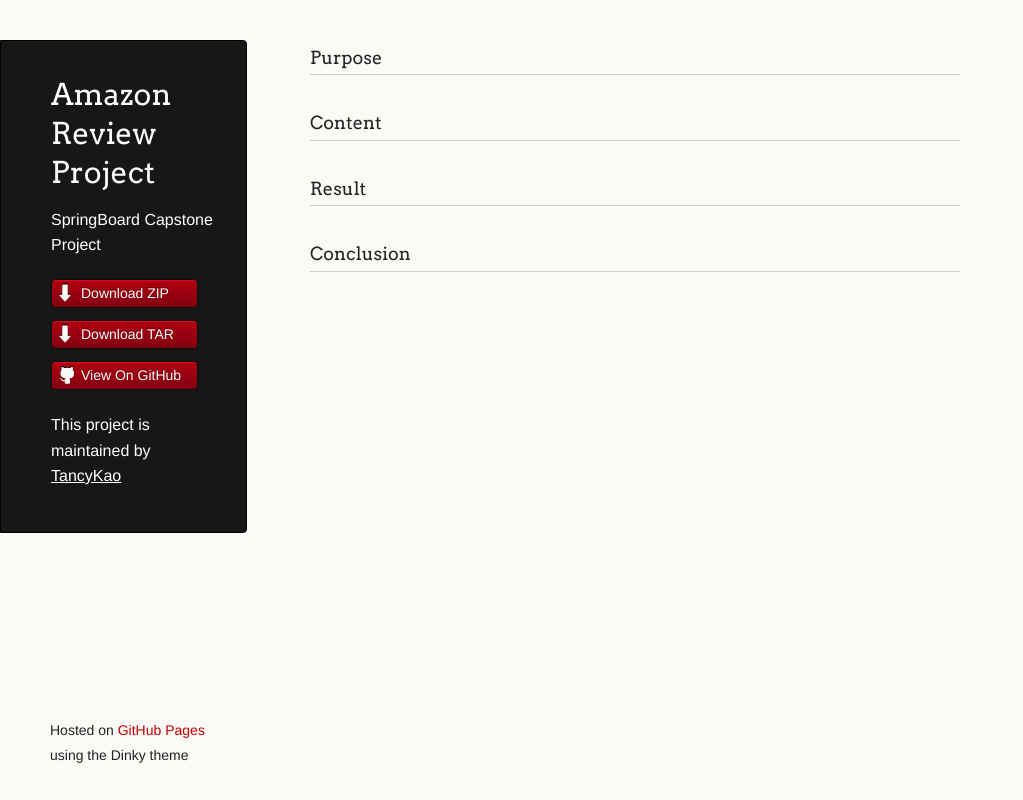
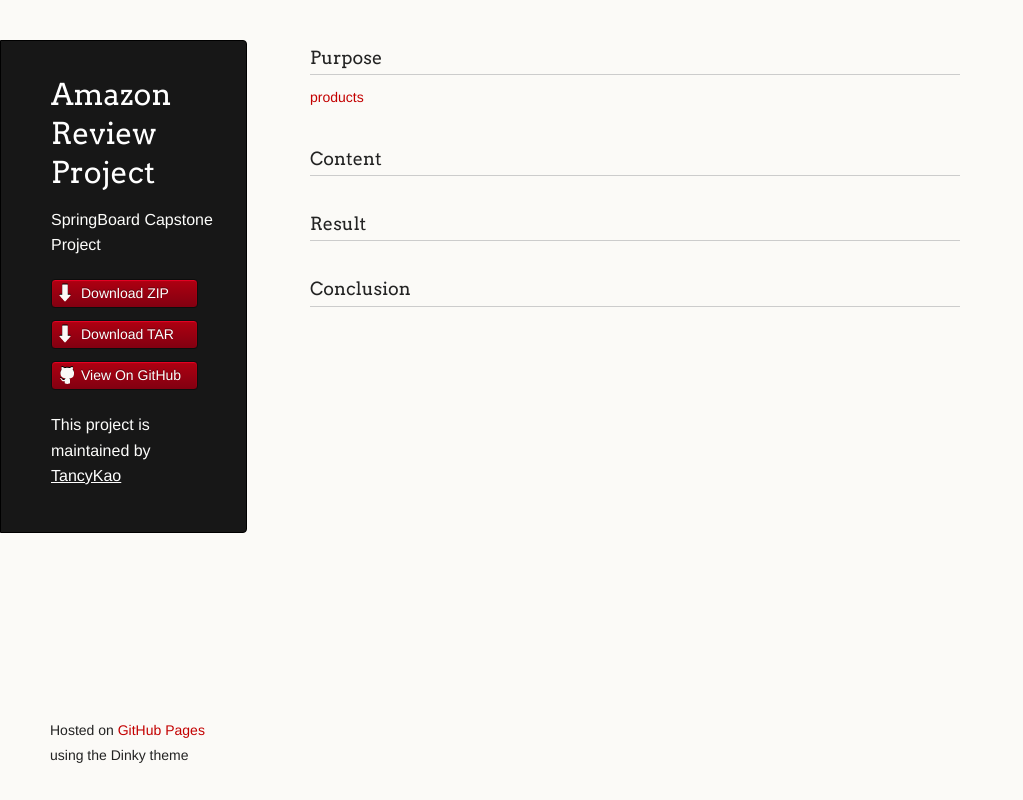
Before and after one commit to TancyKao/AmazonReviewProj, a plain HTML site: page index.html in a window 1280 px wide. Shown: the whole page, without its empty margins (0-1023 px from the left). Drawn offline with Linux system fonts and the light colour scheme.

Commit message:
Update index.html

```diff
--- a/index.html
+++ b/index.html
@@ -33,6 +33,8 @@
         <h3>
 <a id="purpose" class="anchor" href="#purpose" aria-hidden="true"><span aria-hidden="true" class="octicon octicon-link"></span></a>Purpose</h3>
 
+	      <a href="index.md">products</a>
+
 <h3>
 <a id="content" class="anchor" href="#content" aria-hidden="true"><span aria-hidden="true" class="octicon octicon-link"></span></a>Content</h3>
 
```
